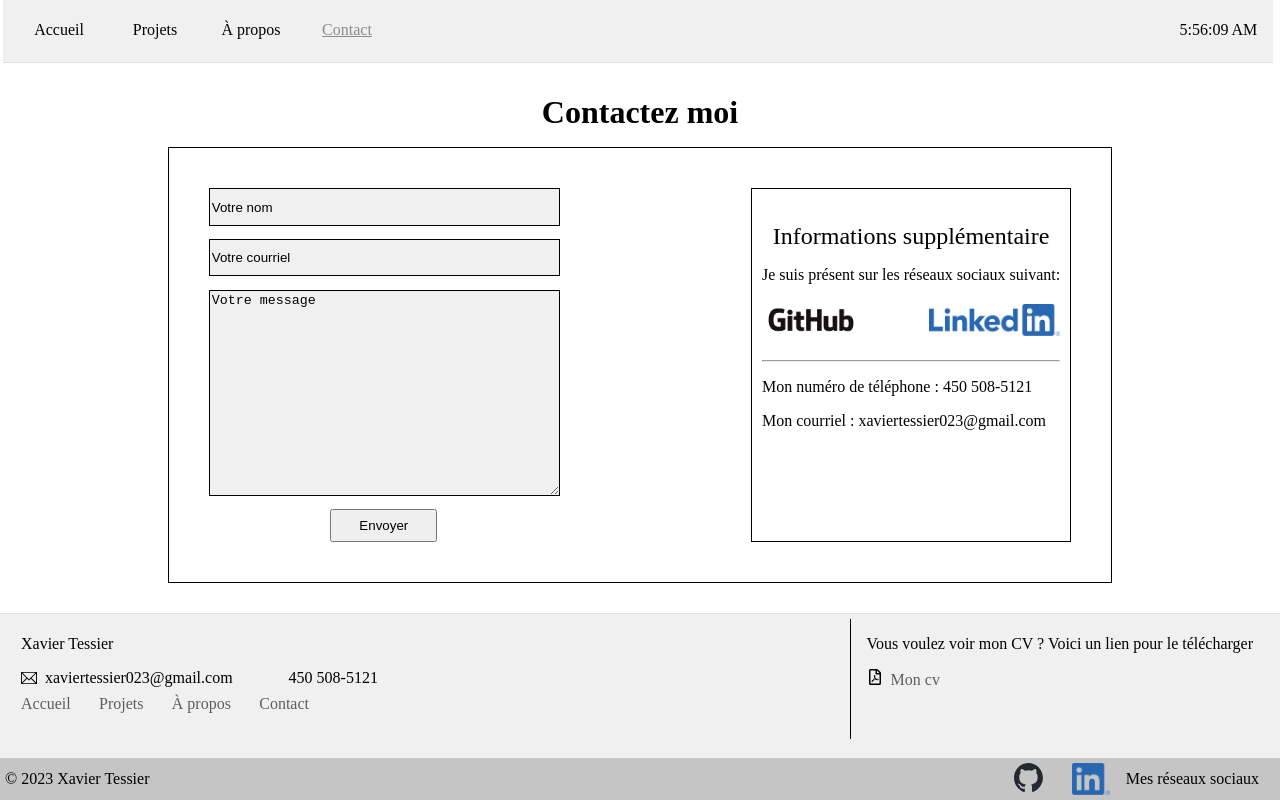
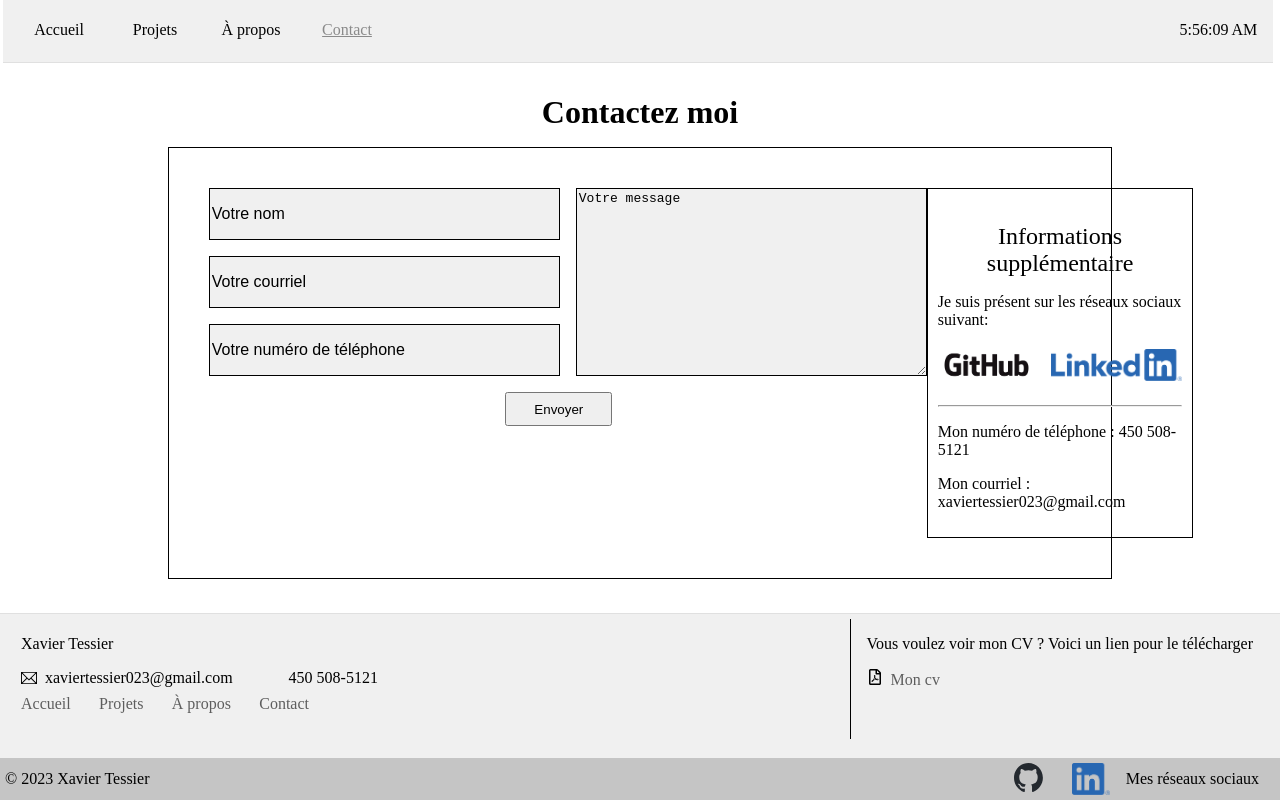
Before and after one commit to XavierTessier1/portfolio, a React (Vite) app: page /contact in a window 1280 px wide. Built offline with nearby package versions, Linux system fonts and the light colour scheme; some icons are missing.

Commit message:
reworked form contact

```diff
--- a/src/css/Contact.css
+++ b/src/css/Contact.css
@@ -17,18 +17,15 @@
     justify-content: space-between;
 }
 
-.contact-form {
-    display: flex;
-    flex-direction: column;
-    width: 15%;
-}
+
 
 .contact-input {
-    height: 2.5em;
+    height: 3em;
     width: 345px;
     margin-bottom: 1em;
     border: 0.1px solid black;
     background-color: rgb(240, 240, 240);
+    font-size: 1em;
 }
 
 ::placeholder {
@@ -41,13 +38,13 @@
 
 .message {
     width: 345px;
-    height: 15em;
+    height: 14em;
 }
 
 .button-placer {
     display: flex;
     justify-content: center;
-    width: 350px;
+    width: 700px;
 }
 
 .send {
@@ -100,3 +97,15 @@
     text-align: center;
     font-size: 1.5em;
 }
+
+.creds {
+    display: flex;
+    flex-direction: column;
+}
+
+.input-placer {
+    width: inherit;
+    display: flex;
+    flex-direction: row;
+    gap : 1em;
+}
--- a/src/pages/Contact.jsx
+++ b/src/pages/Contact.jsx
@@ -29,9 +29,14 @@ const Contact = () => {
             <div className="contact-main">
                 <div className="contact-form-display">
                     <form ref={form} onSubmit={sendEmail} className='contact-form'>
-                        <input type="text" name="user_name" className='contact-input' placeholder='Votre nom' />
-                        <input type="email" name="user_email" className='contact-input' placeholder='Votre courriel' />
-                        <textarea name="message" className='contact-input message' placeholder='Votre message' />
+                        <div className="input-placer">
+                            <div className="creds">
+                                <input type="text" name="user_name" className='contact-input' placeholder='Votre nom' />
+                                <input type="email" name="user_email" className='contact-input' placeholder='Votre courriel' />
+                                <input type="email" name="user_phone" className='contact-input' placeholder='Votre numéro de téléphone' />
+                            </div>
+                            <textarea name="message" className='contact-input message' placeholder='Votre message' />
+                        </div>
                         <div className="button-placer">
                             <input type="submit" value="Envoyer" className='send' />
                         </div>
```
